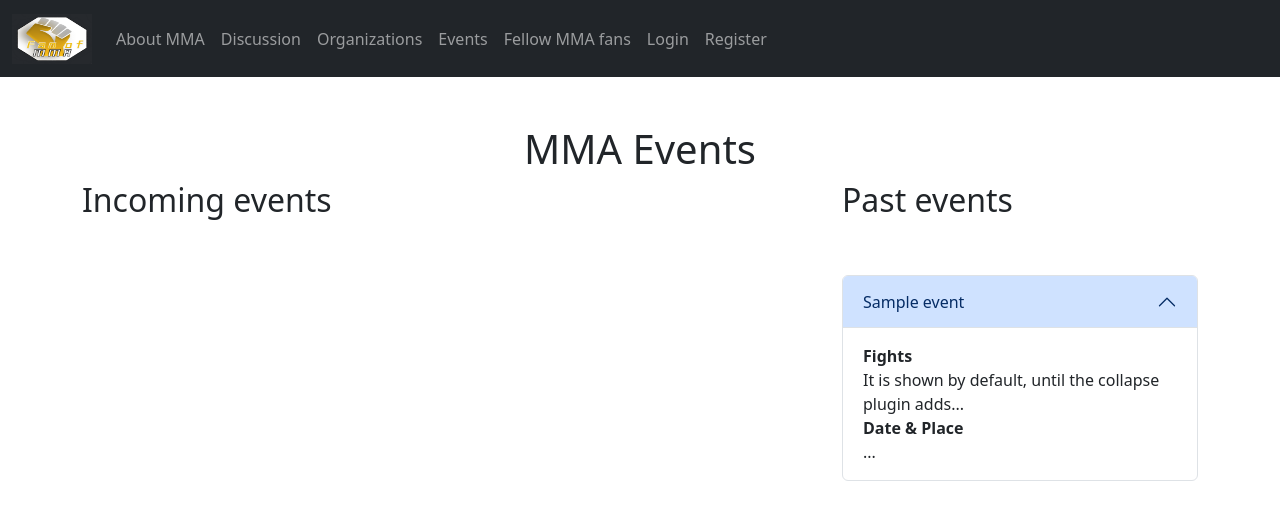
After one commit to MathisGreatCode/fanOfMMA, a Django app: page /events/ in a window 1280 px wide. The commit adds this page. Shown: the top 520 px of the page. Run offline with Django 4.2, Linux system fonts and the light colour scheme; tables that the repository leaves empty hold one stand-in row (values such as "Sample post").

Commit message:
events.html and view modified

```diff
--- a/MMA_Project/fanOfMMA/firstApp/admin.py
+++ b/MMA_Project/fanOfMMA/firstApp/admin.py
@@ -1,5 +1,5 @@
 from django.contrib import admin
-from .models import Fighter, Organization, Profile, Publication
+from .models import Fighter, Organization, Profile, Publication, Event, Fight, Category
 from django.contrib.auth.models import User
 
 # Register your models here.
@@ -20,3 +20,6 @@ class UserAdmin(admin.ModelAdmin):
 admin.site.unregister(User)
 admin.site.register(User, UserAdmin)
 admin.site.register(Publication)
+admin.site.register(Event)
+admin.site.register(Fight)
+admin.site.register(Category)
--- a/MMA_Project/fanOfMMA/firstApp/models.py
+++ b/MMA_Project/fanOfMMA/firstApp/models.py
@@ -58,12 +58,22 @@ class Event(models.Model):
     date_time = models.DateTimeField()
     place = models.CharField(max_length=40)
 
-class Categroty(models.Model):
+    def __str__(self):
+        return self.name
+
+class Category(models.Model):
     name = models.CharField(max_length=20)
-    kg= models.IntegerField()
+    kg= models.DecimalField(decimal_places=1, max_digits=4)
     lbs =models.IntegerField()
+
+    def __str__(self):
+        return self.name
+
 class Fight(models.Model):
     event = models.ForeignKey(Event, on_delete=models.CASCADE)
     fighter1 = models.ForeignKey(Fighter, on_delete=models.DO_NOTHING, related_name="fighter1")
     fighter2 = models.ForeignKey(Fighter, on_delete=models.DO_NOTHING, related_name="fighter2")
-    category = models.ForeignKey(Categroty, on_delete=models.DO_NOTHING)
+    category = models.ForeignKey(Category, on_delete=models.DO_NOTHING)
+
+    def __str__(self):
+        return f"{self.fighter1} vs {self.fighter2} "
--- a/MMA_Project/fanOfMMA/firstApp/templates/about.html
+++ b/MMA_Project/fanOfMMA/firstApp/templates/about.html
@@ -27,10 +27,6 @@
                     </tr>
                 </thead>
                 <tbody>
-                    <tr>
-                        <td>Strawweight</td>
-                        <td>115 lbs (52.2 kg)</td>
-                    </tr>
                     <tr>
                         <td>Flyweight</td>
                         <td>125 lbs (56.7 kg)</td>
--- a/MMA_Project/fanOfMMA/firstApp/templates/calendar.html
+++ /dev/null
@@ -1 +0,0 @@
-{% extends 'base.html' %}
--- /dev/null
+++ b/MMA_Project/fanOfMMA/firstApp/templates/events.html
@@ -0,0 +1,60 @@
+{% extends 'base.html' %}
+
+{% block content %}
+<div class="text-center">
+<h1>MMA Events</h1>
+</div>
+<div class="row">
+    <div class="col-4">
+        <h2> Incoming events </h2>
+        <br><br>
+        <div class="accordion" id="accordionExample">
+            {% for event in upcoming_events %}
+            <div class="accordion-item">
+                <h2 class="accordion-header">
+                <button class="accordion-button" type="button" data-bs-toggle="collapse" data-bs-target="#collapseOne" aria-expanded="true" aria-controls="collapseOne">
+                    {{event.name}}
+                </button>
+                </h2>
+                <div id="collapseOne" class="accordion-collapse collapse show" data-bs-parent="#accordionExample">
+                <div class="accordion-body text-center">
+                    <strong>Fights</strong><br> It is shown by default, until the collapse plugin adds... <br>
+                    <strong>Date & Place</strong> <br> ...
+                </div>
+                </div>
+            </div>
+
+            {% endfor %}
+
+
+    </div>
+    </div>
+<div class="col"></div>
+    <div class="col-4">
+        <h2> Past events </h2>
+        <br><br>
+        <div class="accordion" id="accordionExample">
+            {% for event in past_events %}
+            <div class="accordion-item">
+                <h2 class="accordion-header">
+                <button class="accordion-button" type="button" data-bs-toggle="collapse" data-bs-target="#collapseOne" aria-expanded="true" aria-controls="collapseOne">
+                    {{event.name}}
+                </button>
+                </h2>
+                <div id="collapseOne" class="accordion-collapse collapse show" data-bs-parent="#accordionExample">
+                <div class="accordion-body">
+                    <strong>Fights</strong><br> It is shown by default, until the collapse plugin adds... <br>
+                    <strong>Date & Place</strong> <br> ...
+                </div>
+                </div>
+</div>
+
+        {% endfor %}
+
+
+
+</div>
+
+</div>
+</div>
+{% endblock %}
--- a/MMA_Project/fanOfMMA/firstApp/templates/partials/_header.html
+++ b/MMA_Project/fanOfMMA/firstApp/templates/partials/_header.html
@@ -16,7 +16,7 @@
           <a class="nav-link" aria-current="page" href="{% url 'orgs' %}">Organizations</a>
         </li>
         <li class="nav-item">
-          <a class="nav-link" aria-current="page" href="{% url 'calendar' %}">Calendar</a>
+          <a class="nav-link" aria-current="page" href="{% url 'events' %}">Events</a>
         </li>
         <li class="nav-item">
           <a class="nav-link" aria-current="page" href="{% url 'profile_list' %}">Fellow MMA fans</a>
--- a/MMA_Project/fanOfMMA/firstApp/urls.py
+++ b/MMA_Project/fanOfMMA/firstApp/urls.py
@@ -7,7 +7,7 @@ urlpatterns = [
     path("organizations/", views.orgs, name="orgs"),
     path("organizations/<int:pk>", views.org),
     path("profile/<int:pk>", views.profile, name="profile"),
-    path("calendar/", views.calendar, name="calendar"),
+    path("events/", views.events, name="events"),
     path('profile_list/', views.profile_list, name="profile_list"),
     path("discussion/", views.discussion, name="discussion"),
     path("login/", views.login_v, name= "login"),
--- a/MMA_Project/fanOfMMA/firstApp/views.py
+++ b/MMA_Project/fanOfMMA/firstApp/views.py
@@ -1,9 +1,10 @@
 from django.shortcuts import render, redirect
 from django.contrib import messages
 from django.http import HttpResponse
-from .models import Profile, Organization, Publication
+from .models import Profile, Organization, Publication, Event
 from .forms import PubliForm, SignUpForm
 from django.contrib.auth import authenticate, login, logout
+from datetime import datetime
 # Create your views here.
 
 
@@ -24,8 +25,10 @@ def my_space(request):
     return render(request, 'space.html')
 
 
-def calendar(request):
-    return render(request, 'calendar.html')
+def events(request):
+    past_events = Event.objects.filter(date_time__lt = datetime.now()).order_by('date_time')
+    upcoming_events = Event.objects.filter(date_time__gte=datetime.now()).order_by('date_time')
+    return render(request, 'events.html', {'upcoming_events': upcoming_events, 'past_events': past_events})
 
 def profile_list(request):
     if request.user.is_authenticated:
```
Also changed, not shown: MMA_Project/fanOfMMA/firstApp/migrations/0011_category_alter_fight_category_delete_categroty.py (added), MMA_Project/fanOfMMA/firstApp/migrations/0012_alter_category_kg.py (added).
